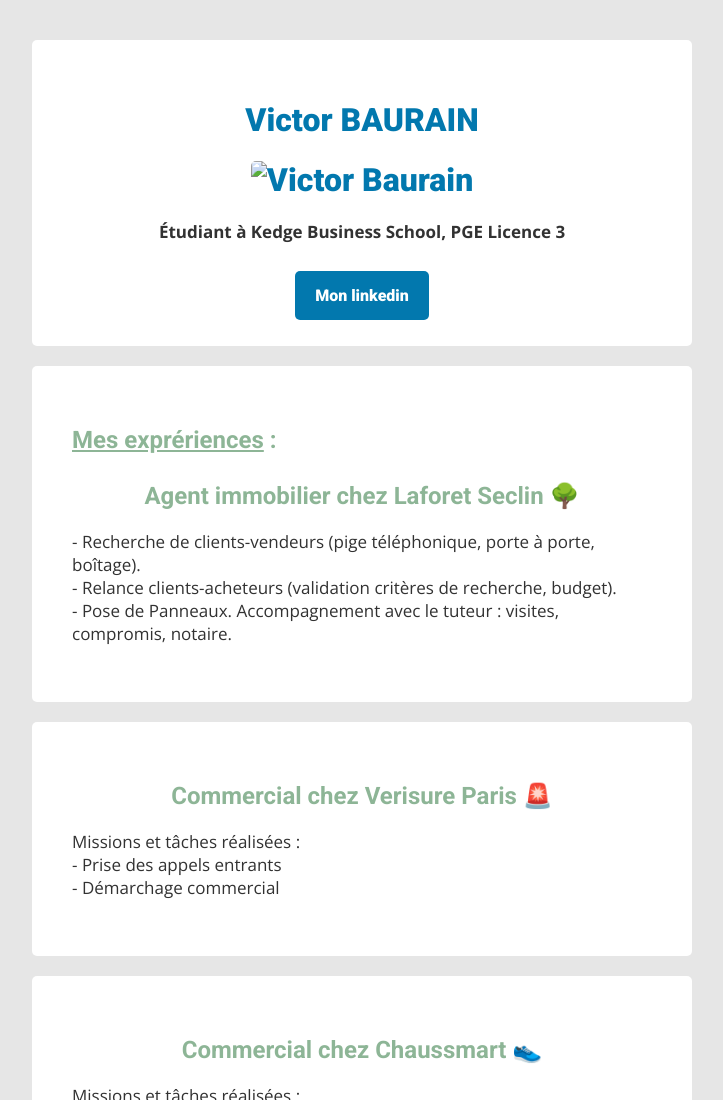
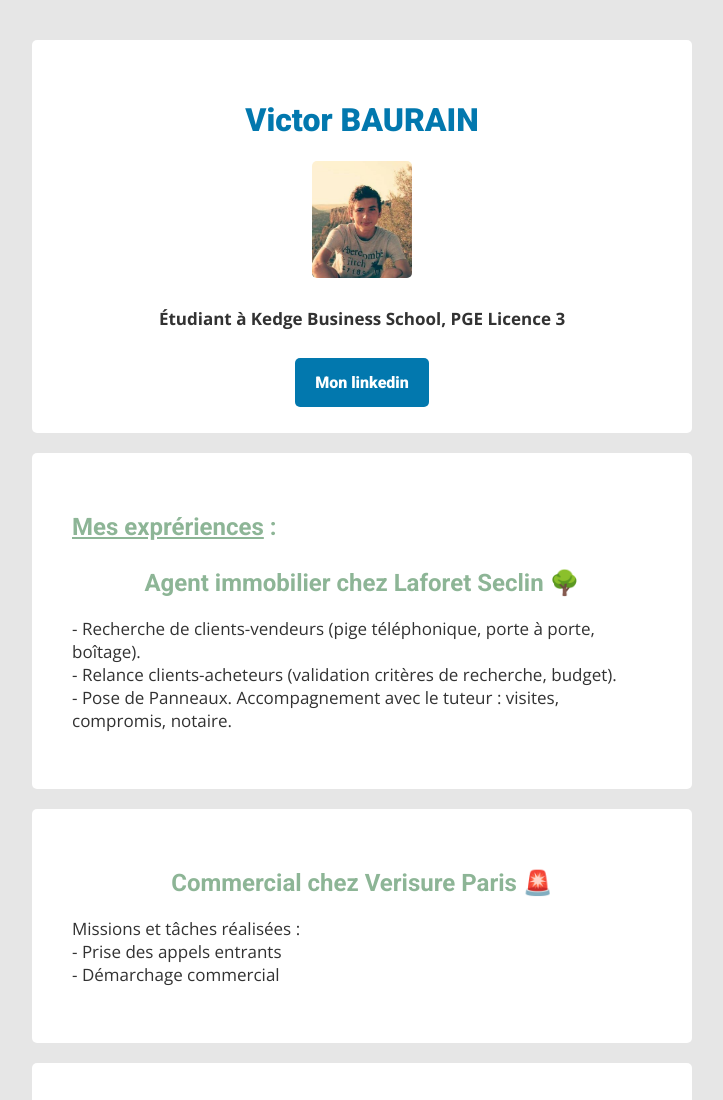
Before and after one commit to vicbau/-my-profile, a plain HTML site: page index.html in a window 1280 px wide. Shown: the top 1100 px of the page, without its empty margins (278-1001 px from the left). Drawn offline with nearby package versions, Linux system fonts and the light colour scheme.

Commit message:
Update index.html

```diff
--- a/index.html
+++ b/index.html
@@ -13,7 +13,7 @@
 <div class="container">
 	<div class="card-white" id="introduction">
 		<h1><center>Victor BAURAIN</center><h1>
-		<img src="images/photoo.jpg" class="img-circle" width="100px" alt="Victor Baurain">
+		<img src="images/photo.jpg" class="img-circle" width="100px" alt="Victor Baurain">
 		<h3><center>Étudiant à Kedge Business School, PGE Licence 3</center></h3>
 
 		<a  href="https://www.linkedin.com/in/victor-baurain/" class="btn-bleu" target="_blank">Mon linkedin </a>
```
